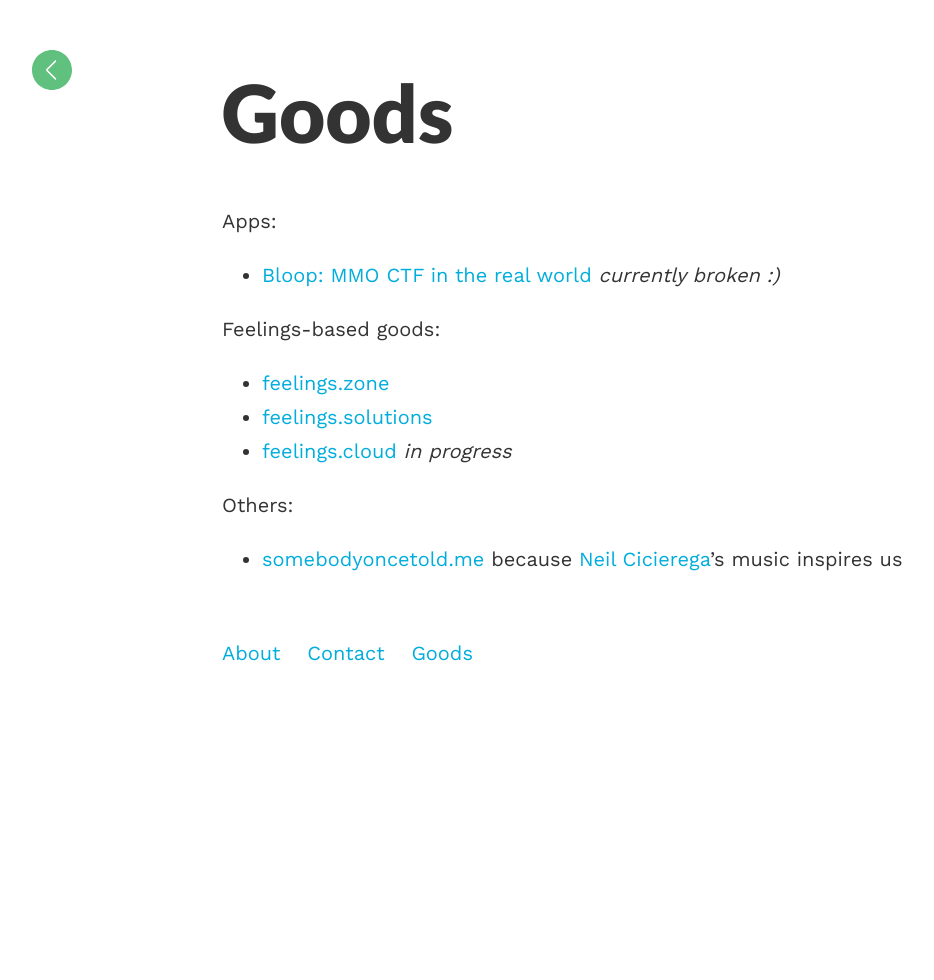
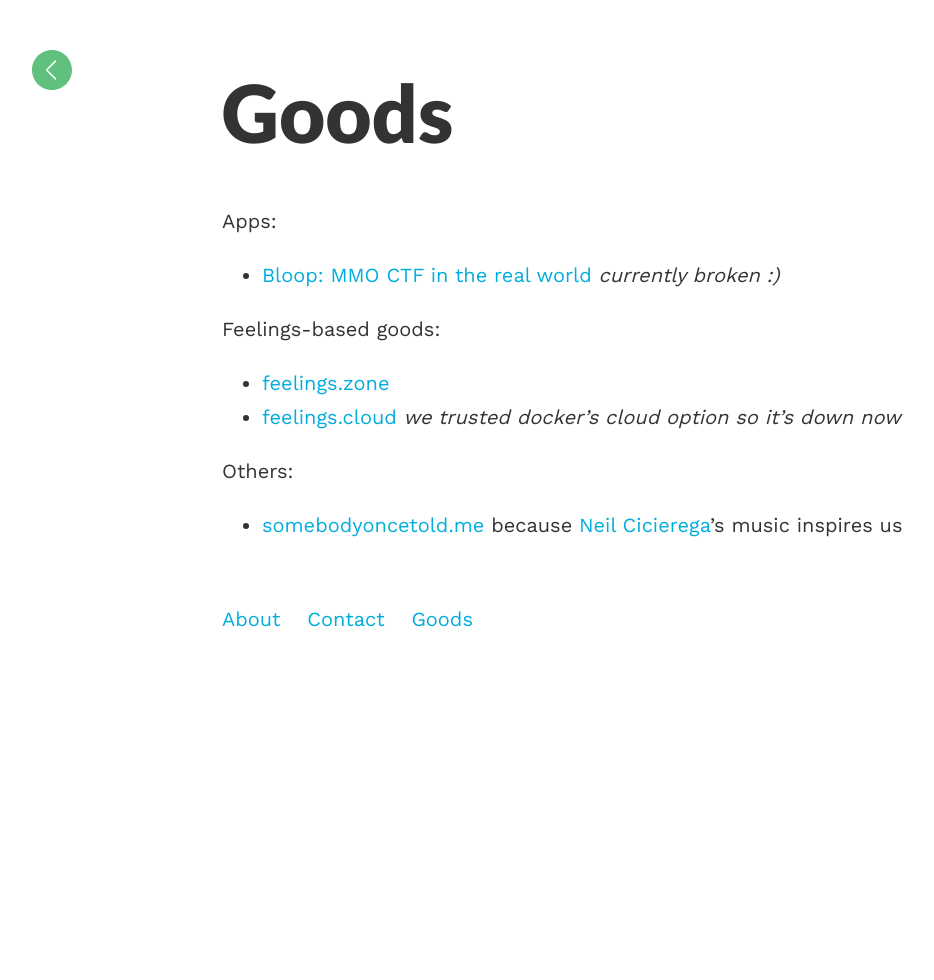
Before and after one commit to 8byt/8byt.com, a Jekyll site: the page built from goods.md, in a window 1280 px wide. Shown: the whole page, without its empty margins (18-952 px from the left). Built offline with Jekyll 4.4.1, drawn with Linux system fonts in a browser that asks for light colours.

Commit message:
Update goods.md

```diff
--- a/goods.md
+++ b/goods.md
@@ -9,8 +9,7 @@ Apps:
 
 Feelings-based goods:
 - [feelings.zone](http://feelings.zone)
-- [feelings.solutions](https://feelings.solutions)
-- [feelings.cloud](http://feelings.cloud) *in progress*
+- [feelings.cloud](http://feelings.cloud) *we trusted docker's cloud option so it's down now*
 
 Others:
 - [somebodyoncetold.me](http://somebodyoncetold.me) because [Neil Cicierega](http://neilcicierega.com)'s music inspires us
```
